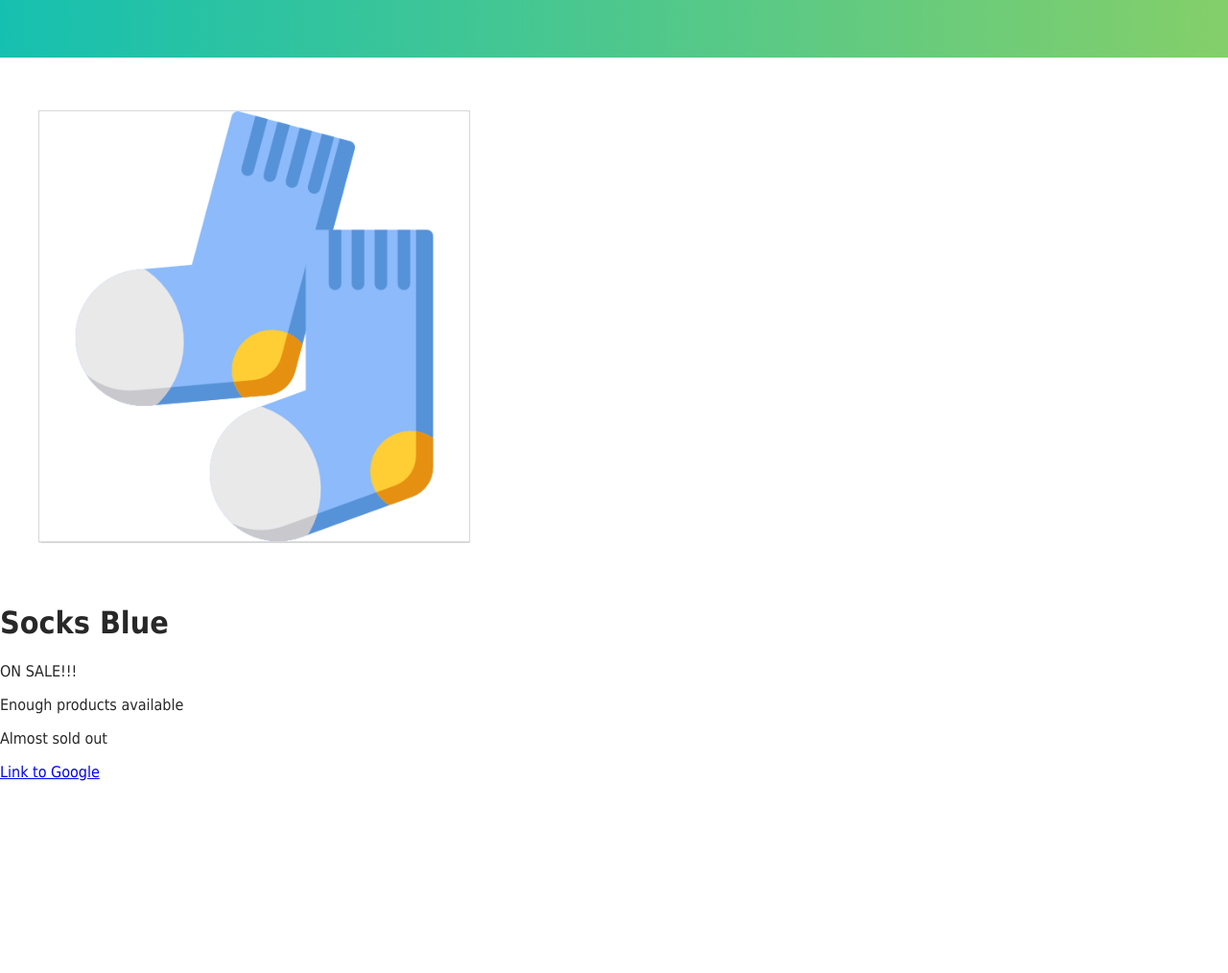
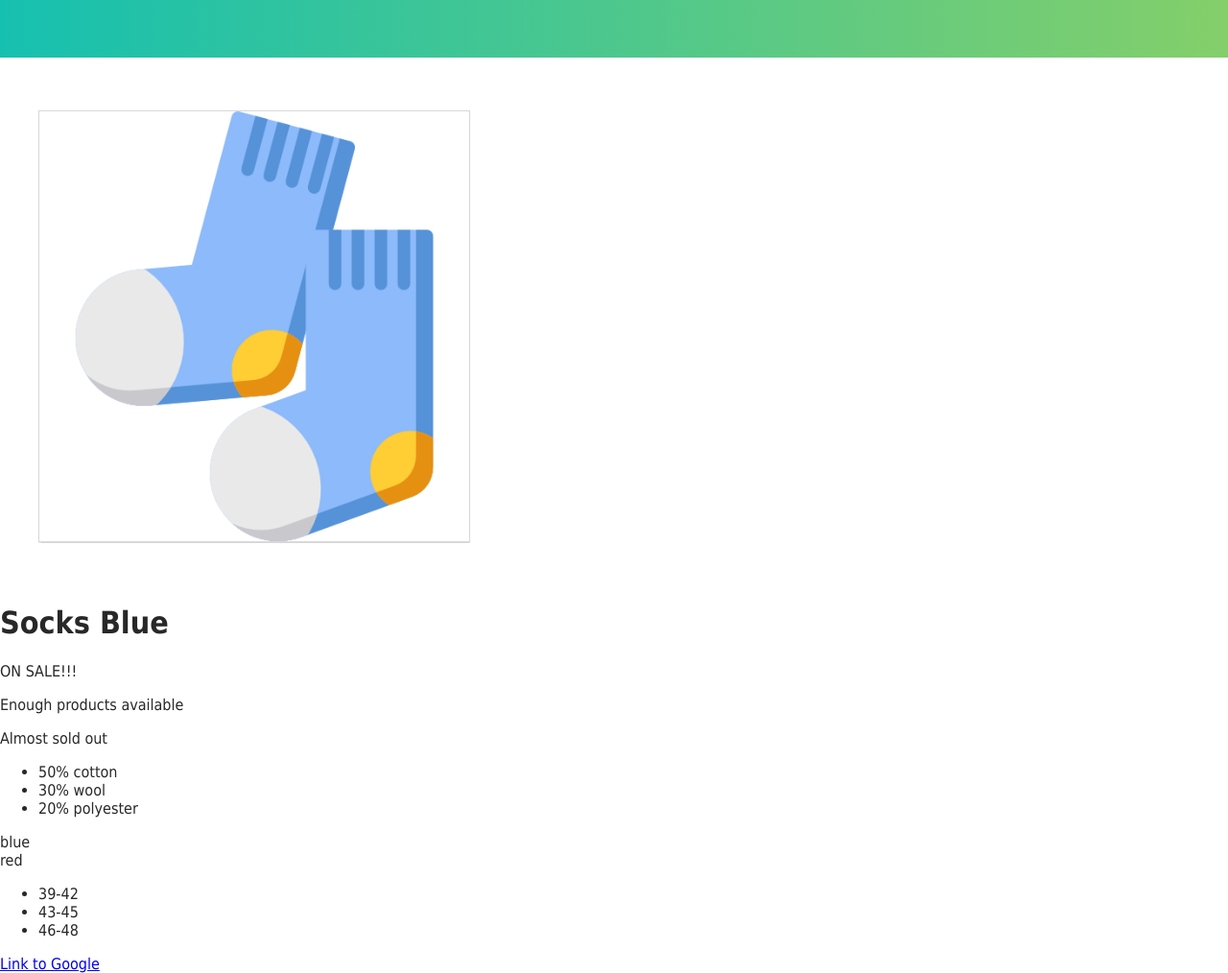
Before and after one commit to Zed4292/VueMastery_00_IntroToVue3, a plain HTML site: page index.html in a window 1280 px wide. Shown: the whole page at 96% size. Before the commit the page ends 814 px from the top, so only its background shows below. Drawn offline with nearby package versions, Linux system fonts and the light colour scheme.

Commit message:
list rendering

```diff
--- a/index.html
+++ b/index.html
@@ -8,7 +8,6 @@
     <bod>
         <div id="app">
             <div class="nav-bar"></div>
-
             <div class="product-display">
                 <div class="product-container">
                     <div class="product-image">
@@ -21,14 +20,18 @@
                         <p v-if="inventory > 10">In Stock</p>
                         <p v-else-if="inventory <= 10 && inventory > 0">Almost sold out</p>
                         <p v-else>Out of Stocks</p>
+                        <ul>
+                            <li v-for="detail in details">{{ detail }}</li>
+                        </ul>
+                        <div v-for="variant in variants" :key="variant.id">{{ variant.color }}</div>
+                        <ul>
+                            <li v-for="size in sizes">{{ size }}</li>
+                        </ul>
                     </div>
                     <a v-bind:href="url">Link to Google</a>
-
                 </div>
             </div>
-
         </div>
-
         <script src="./main.js"></script>
         <script>
             const mountedApp = app.mount('#app')
--- a/main.js
+++ b/main.js
@@ -9,7 +9,13 @@ const app = Vue.createApp({
             url: 'https://google.com',
             inStock: true,
             inventory: 8,
-            onSale: true
+            onSale: true,
+            details: ['50% cotton', '30% wool', '20% polyester'],
+            variants : [
+                {id: 2234, color: 'blue'},
+                {id: 2235, color: 'red'}
+            ],
+            sizes: ['39-42', '43-45', '46-48']
         }
     }
 })
```
